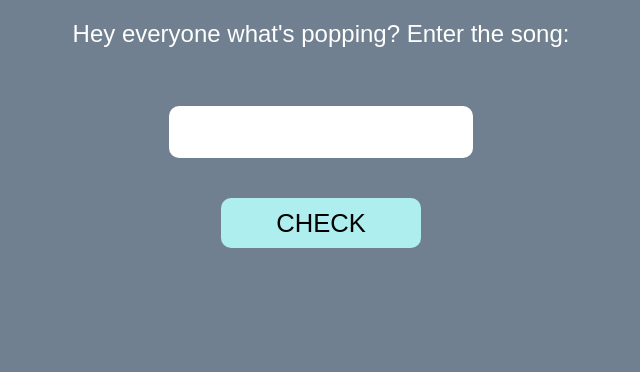
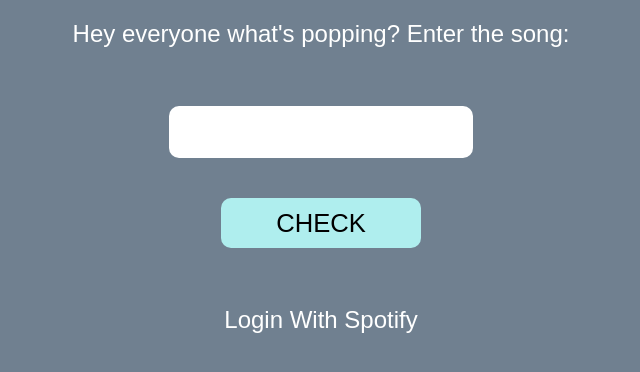
Before and after one commit to navronaman/python-brushup, a Flask app: page / in a window 1280 px wide. Shown: the top 372 px of the page, without its empty margins (319-959 px from the left). Run offline with Flask 3, Linux system fonts and the light colour scheme; parts of the project's set-up code (start-up, migrations or seed data) failed here and were passed over.

Commit message:
Created login functionality

```diff
--- a/app.py
+++ b/app.py
@@ -1,14 +1,27 @@
 # This is the Flask app
-from flask import Flask, render_template, request, flash
+from flask import Flask, render_template, request, redirect
 from functions import what_playlist_what_song, create_monthly_array
 from backend import Song
 import secrets
 import requests
+from dotenv import load_dotenv
+import os
+import urllib.parse
 
 app = Flask(__name__)
 app.secret_key = secrets.token_hex(16)
 
 MONTHLY_PLAYLISTS = create_monthly_array()
+
+load_dotenv()
+
+CLIENT_ID = os.getenv("CLIENT_ID")
+CLIENT_SECRET = os.getenv("CLIENT_SECRET")
+REDIRECT_URL = "http://localhost:5000/callback"
+
+AUTH_URL = "https://accounts.spotify.com/authorize"
+TOKEN_URL = "https://accounts.spotify.com/api/token"
+
 
 @app.route("/")
 def index():
@@ -61,7 +74,21 @@ def check(monthly_playlists = MONTHLY_PLAYLISTS):
 @app.route('/login')
 def login():
 
-    pass
+    scope = "ugc-image-upload playlist-read-private playlist-read-collaborative playlist-modify-private playlist-modify-public"
+
+    # remove show_dialog during execution
+    params = {
+        'client_id' : CLIENT_ID,
+        'response_type' : 'code',
+        'scope' : scope,
+        'redirect_uri' : REDIRECT_URL,
+        'show_dialog' : True
+    }
+
+    auth_url = f"{AUTH_URL}?{urllib.parse.urlencode(params)}"
+
+    return redirect(auth_url)
+
 
 if __name__ == "__main__":
     app.run(host="120.0.0.1", port=0000, debug=True)
--- a/backend.py
+++ b/backend.py
@@ -10,6 +10,11 @@ load_dotenv()
 
 CLIENT_ID = os.getenv("CLIENT_ID")
 CLIENT_SECRET = os.getenv("CLIENT_SECRET")
+REDIRECT_URL = "http://localhost:5000/callback"
+
+AUTH_URL = "https://accounts.spotify.com/authorize"
+TOKEN_URL = "https://accounts.spotify.com/api/token"
+
 
 def get_auth_header_cc():
     auth_string = CLIENT_ID + ":" + CLIENT_SECRET
--- a/templates/index.html
+++ b/templates/index.html
@@ -17,5 +17,11 @@
             <br>
             <input type = "submit" value = "CHECK" id = "check">
         </form>
+        <br>
+        <p>
+            <a href = "/login">
+                Login With Spotify
+            </a>
+        </p>
     </body>
 </html>
```
Also changed, not shown: templates/check.html (+7 -0 lines).
